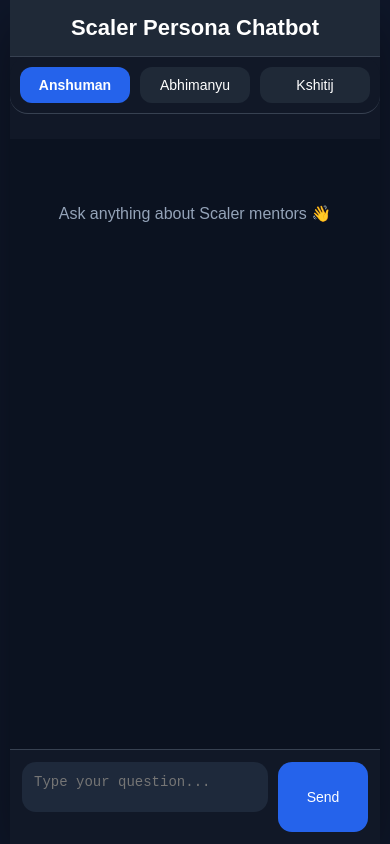
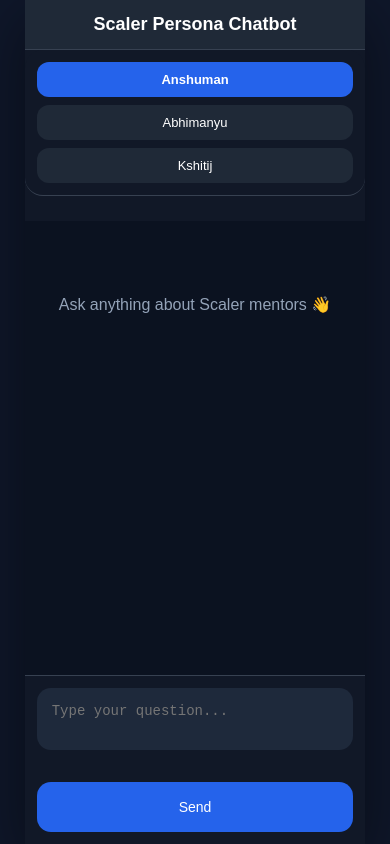
Before and after one commit to NVTG1/ChatBot, a React (Vite) app in the folder client/: page / in a window 390 px wide. Built offline with nearby package versions, Linux system fonts and the light colour scheme.

Commit message:
made app mobile responsive

```diff
--- a/client/src/App.css
+++ b/client/src/App.css
@@ -30,7 +30,7 @@
 }
 
 .header {
-  padding: 20px;
+  padding: 18px;
   background: #1f2937;
   border-bottom: 1px solid #374151;
   text-align: center;
@@ -38,7 +38,7 @@
 
 .header h2 {
   color: white;
-  font-size: 28px;
+  font-size: 24px;
 }
 
 .buttons {
@@ -58,7 +58,7 @@
   color: white;
   cursor: pointer;
   transition: 0.3s;
-  font-size: 15px;
+  font-size: 14px;
 }
 
 .buttons button:hover {
@@ -84,11 +84,12 @@
   text-align: center;
   margin-top: 100px;
   font-size: 20px;
+  padding: 0 20px;
 }
 
 .message {
   max-width: 75%;
-  padding: 15px 20px;
+  padding: 14px 18px;
   border-radius: 18px;
   line-height: 1.6;
   font-size: 15px;
@@ -111,15 +112,16 @@
 
 .input-area {
   display: flex;
-  gap: 15px;
-  padding: 20px;
+  gap: 12px;
+  padding: 18px;
   background: #111827;
   border-top: 1px solid #374151;
 }
 
 .input-area textarea {
   flex: 1;
-  height: 55px;
+  min-height: 55px;
+  max-height: 140px;
   resize: none;
   border: none;
   outline: none;
@@ -139,14 +141,59 @@
   font-size: 16px;
   cursor: pointer;
   transition: 0.3s;
+  flex-shrink: 0;
 }
 
 .input-area button:hover {
   background: #1d4ed8;
 }
 
-/* MOBILE RESPONSIVE */
+/* Tablet */
 @media (max-width: 768px) {
+  .app {
+    padding: 10px;
+  }
+
+  .chat-container {
+    height: 95vh;
+    border-radius: 16px;
+  }
+
+  .header h2 {
+    font-size: 20px;
+  }
+
+  .buttons {
+    gap: 8px;
+    padding: 10px;
+  }
+
+  .buttons button {
+    padding: 10px;
+    font-size: 13px;
+  }
+
+  .chat-box {
+    padding: 18px;
+  }
+
+  .message {
+    max-width: 85%;
+    font-size: 14px;
+  }
+
+  .input-area {
+    padding: 14px;
+  }
+
+  .input-area button {
+    width: 90px;
+    font-size: 14px;
+  }
+}
+
+/* Mobile */
+@media (max-width: 500px) {
   .app {
     padding: 0;
   }
@@ -154,55 +201,55 @@
   .chat-container {
     height: 100vh;
     border-radius: 0;
+    max-width: 100%;
   }
 
   .header {
-    padding: 15px;
+    padding: 14px;
   }
 
   .header h2 {
-    font-size: 22px;
+    font-size: 18px;
   }
 
   .buttons {
-    flex-wrap: wrap;
-    padding: 10px;
+    flex-direction: column;
+    padding: 12px;
   }
 
   .buttons button {
-    min-width: 110px;
-    font-size: 14px;
-    padding: 10px;
+    width: 100%;
   }
 
   .chat-box {
-    padding: 15px;
+    padding: 14px;
+    gap: 12px;
+  }
+
+  .welcome {
+    margin-top: 60px;
+    font-size: 16px;
   }
 
   .message {
-    max-width: 90%;
+    max-width: 92%;
     font-size: 14px;
     padding: 12px 15px;
   }
 
-  .welcome {
-    margin-top: 50px;
-    font-size: 16px;
-  }
-
   .input-area {
+    flex-direction: column;
     padding: 12px;
-    gap: 10px;
   }
 
   .input-area textarea {
-    height: 50px;
+    width: 100%;
+    min-height: 50px;
     font-size: 14px;
-    padding: 12px;
   }
 
   .input-area button {
-    width: 90px;
-    font-size: 14px;
+    width: 100%;
+    height: 50px;
   }
 }
```
